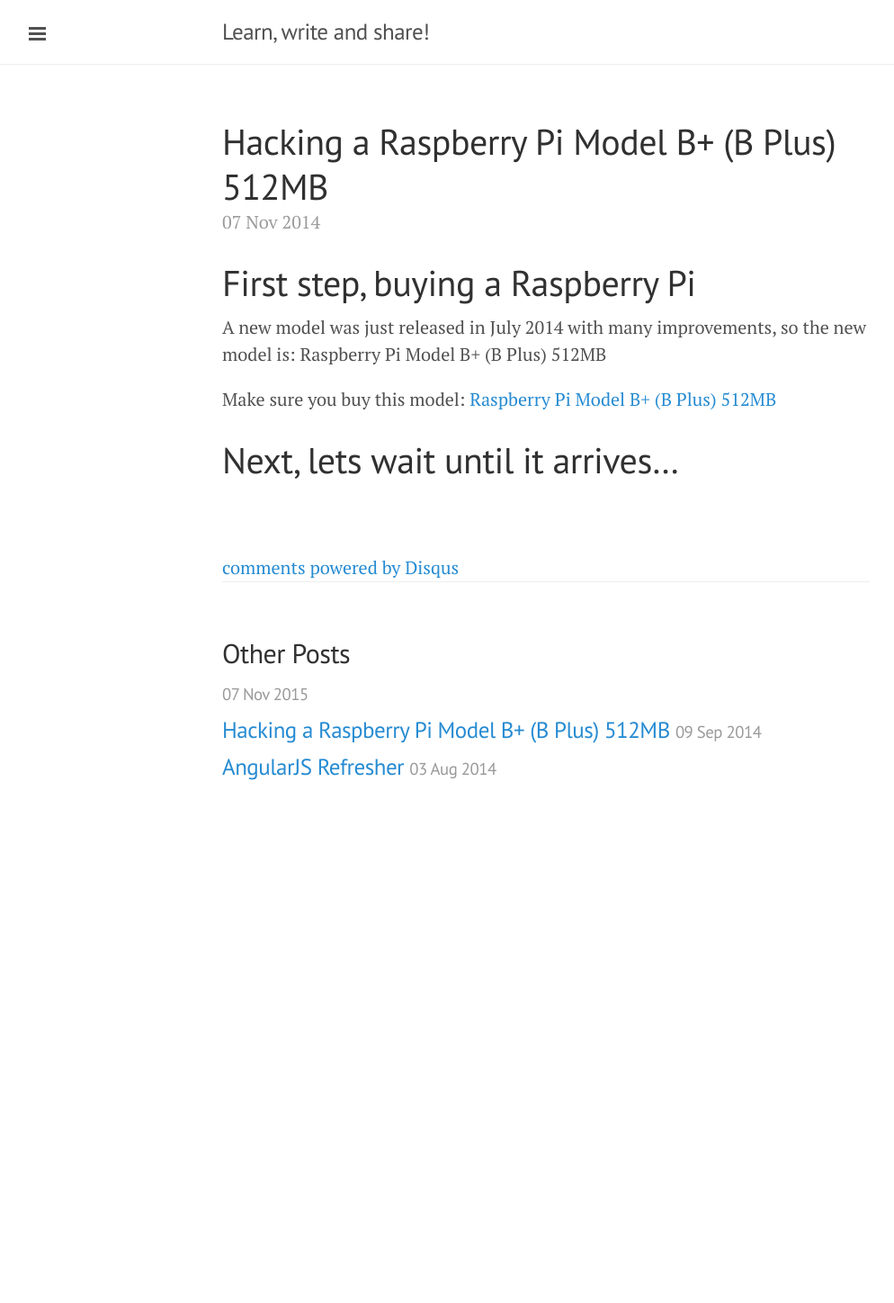
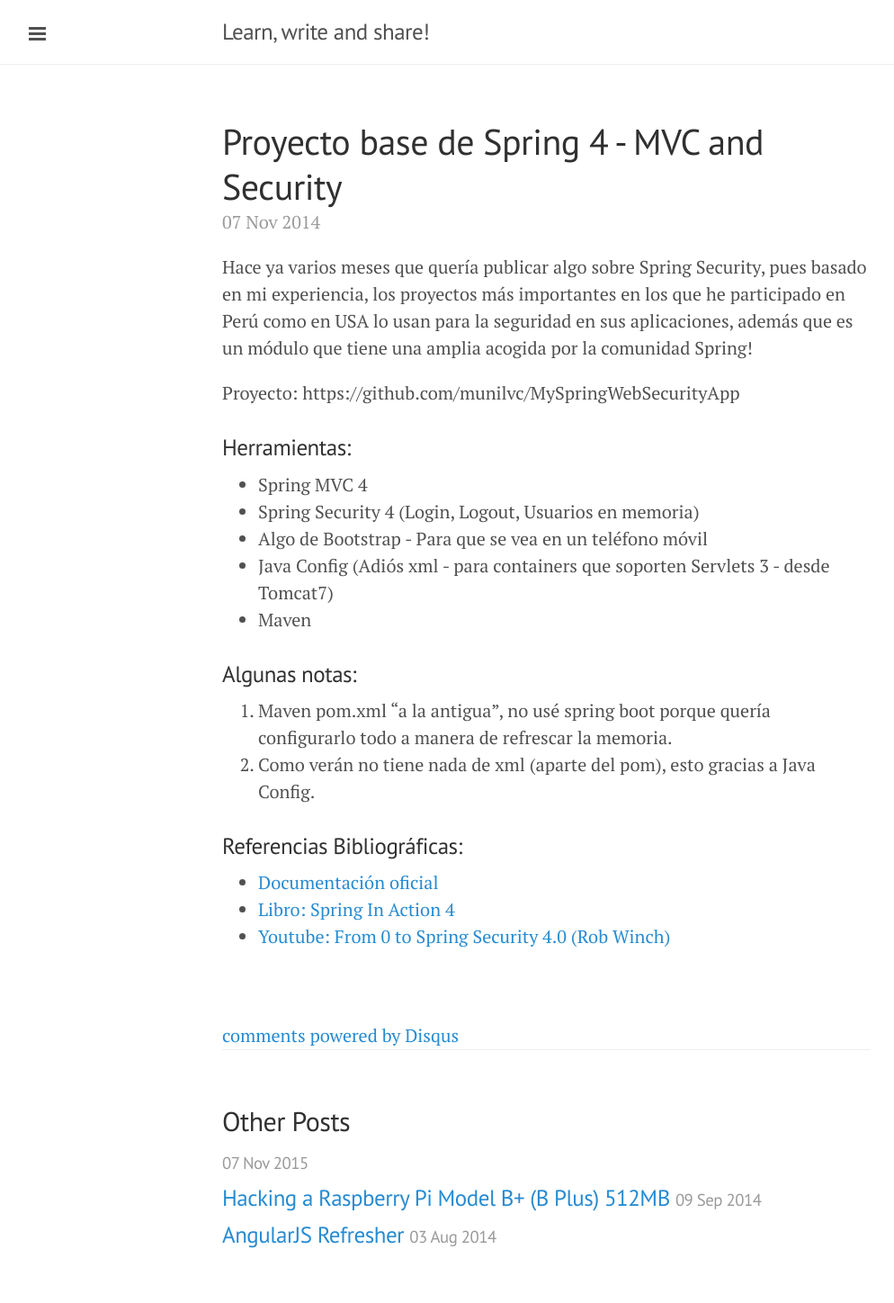
Before and after one commit to munilvc/munilvc.github.io, a Jekyll site: the page built from _posts/2014-11-07-BaseSpringSecurityMVC.md, in a window 1280 px wide. Shown: the whole page at 90% size, without its empty margins (1-995 px from the left). Built offline with Jekyll 4.4.1, drawn with Linux system fonts in a browser that asks for light colours; Markdown is read by kramdown in place of the engine named in the settings; comment, search, counter and statistics services are not loaded; before the commit the page ends 928 px from its top, so only the background shows below that.

Commit message:
update post

```diff
--- a/_posts/2014-11-07-BaseSpringSecurityMVC.md
+++ b/_posts/2014-11-07-BaseSpringSecurityMVC.md
@@ -1,13 +1,25 @@
 ---
 layout: post
-title: Hacking a Raspberry Pi Model B+ (B Plus) 512MB
+title: Proyecto base de Spring 4 - MVC and Security
 comments: true
 ---
 
-# First step, buying a Raspberry Pi
+Hace ya varios meses que quería publicar algo sobre Spring Security, pues basado en mi experiencia, los proyectos más importantes en los que he participado en Perú como en USA lo usan para la seguridad en sus aplicaciones, además que es un módulo que tiene una amplia acogida por la comunidad Spring!
 
-A new model was just released in July 2014 with many improvements, so the new model is: Raspberry Pi Model B+ (B Plus) 512MB
+Proyecto: https://github.com/munilvc/MySpringWebSecurityApp
 
-Make sure you buy this model: <a href="http://bit.ly/1uuRgk8" target="_blank">Raspberry Pi Model B+ (B Plus) 512MB</a>
+### Herramientas:
+* Spring MVC 4
+* Spring Security 4 (Login, Logout, Usuarios en memoria)
+* Algo de Bootstrap - Para que se vea en un teléfono móvil
+* Java Config (Adiós xml - para containers que soporten Servlets 3 - desde Tomcat7)
+* Maven
 
-# Next, lets wait until it arrives...
+### Algunas notas:
+1. Maven pom.xml “a la antigua”, no usé spring boot porque quería configurarlo todo a manera de refrescar la memoria.
+2. Como verán no tiene nada de xml (aparte del pom), esto gracias a Java Config.
+
+### Referencias Bibliográficas:
+* <a href="http://spring.io/" target="_blank">Documentación oficial</a>
+* <a href="http://redirect.viglink.com?key=6ff2274896c87f60f3d05d9937858af7&u=http%3A%2F%2Fwww.amazon.com%2FSpring-Action-Craig-Walls%2Fdp%2F161729120X" target="_blank">Libro: Spring In Action 4</a>
+* <a href="https://www.youtube.com/watch?v=TjlDbIIJBi8" target="_blank">Youtube: From 0 to Spring Security 4.0 (Rob Winch)</a>
```
